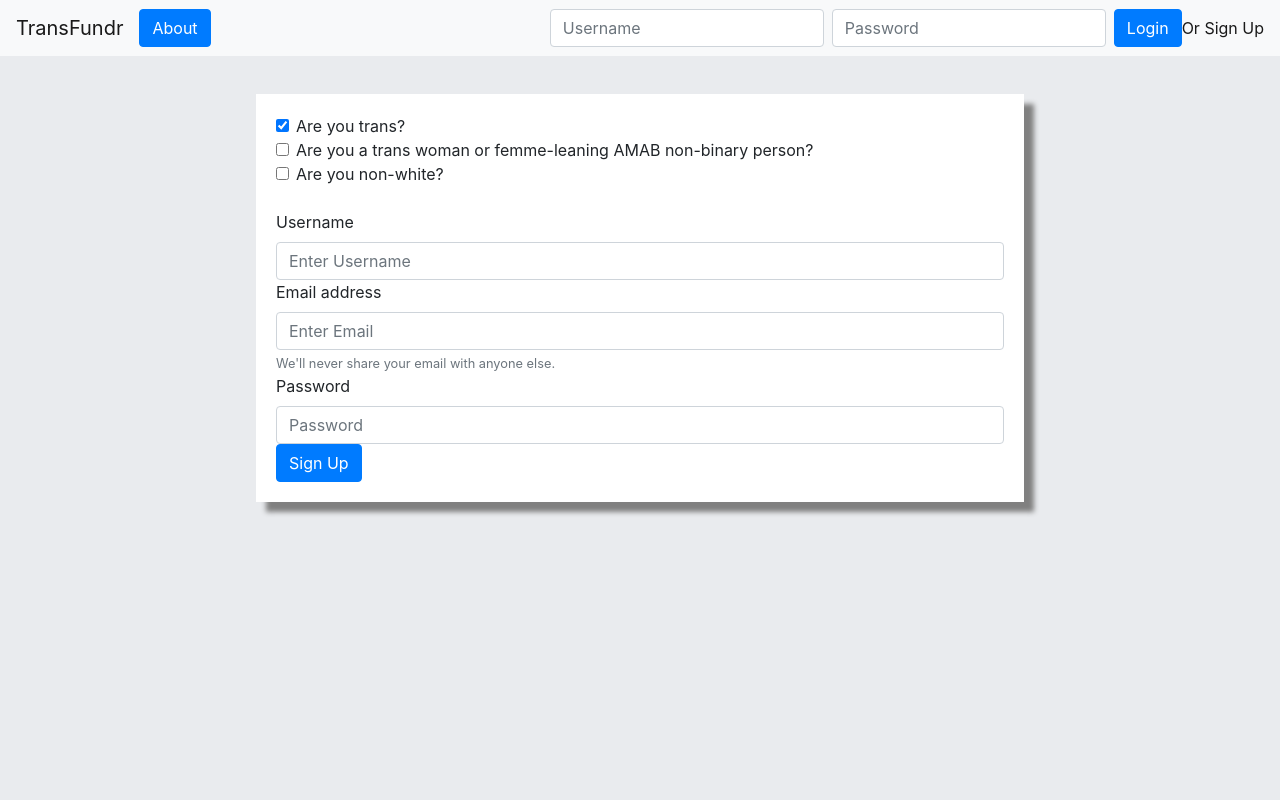
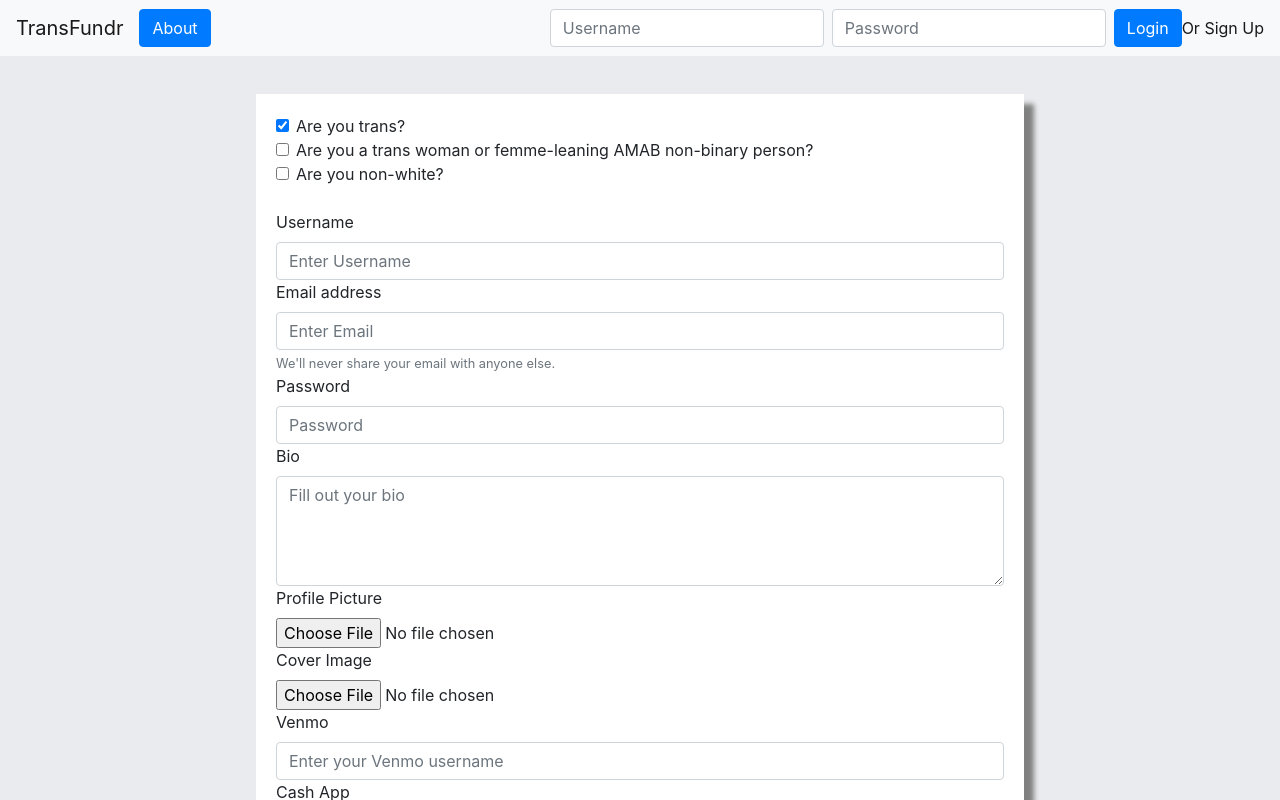
Before and after one commit to LucySuddenly/transfundr-frontend, a React (Create React App) app: page /signup in a window 1280 px wide. Both pictures are taken after a click on the checkbox 282 px from the left and 125 px from the top of the page. Shown: the top 800 px of the page. Built offline with nearby package versions, Linux system fonts and the light colour scheme.

Commit message:
refactored new user signup to one page for user and profile

```diff
--- a/src/App.js
+++ b/src/App.js
@@ -184,7 +184,6 @@ class App extends Component {
             <Route exact path="/beacons/:id" render={()=>(<BeaconShow {...this.props} decodeJwt={this.decodeJwt}/>)}/>
             <Route exact path="/donations/:id" render={()=>(<DonationShow {...this.props} decodeJwt={this.decodeJwt}/>)}/>
             <Route exact path="/beacons/:id/newdonation" render={()=>(<NewDonation/>)}/>
-            <Route exact path="/newprofile" render={()=>(<NewProfile {...this.props} logUserIn={this.logUserIn}/>)} />
             <Route exact path="/newbeacon" render={()=>(<NewBeacon/>)}/>
             <Route exact path="/rankings" render={()=>(<Rankings/>)}/>
             <Route exact path="/about" render={()=>(<About/>)}/>
--- a/src/components/signup.js
+++ b/src/components/signup.js
@@ -15,7 +15,12 @@ class Signup extends Component {
             password: "",
             trans: false,
             femme: false,
-            nonwhite: false
+            nonwhite: false,
+            bio: "",
+            venmo: "",
+            cash: "",
+            paypal: "",
+            zelle: ""
         }
     }
     onCheckChange = (ev) => {
@@ -34,10 +39,12 @@ class Signup extends Component {
 
     showTransOptions = () => {
         let transOptions
-        transOptions = document.getElementById("transoptions")
-        transOptions.className === "hidden" ?
-        transOptions.classList.remove("hidden") :
-        transOptions.classList.add("hidden")
+        transOptions = document.getElementsByClassName("transoptions")
+        for (let i = 0; i < transOptions.length; i++){
+            transOptions[i].className.includes("hidden") ?
+            transOptions[i].classList.remove("hidden") :
+            transOptions[i].classList.add("hidden")
+        }
     }
 
     submitForm = (ev) => {
@@ -56,9 +63,31 @@ class Signup extends Component {
                 toaster.notify(json.error, {duration: 3000})
             } else {
                 this.props.logUserIn(json)
-                this.props.history.push('/newprofile')
+                this.props.history.push(`users/${json.user.id}`)
             }
         })
+    }
+
+    profileImageOnChange = (ev) => {
+        this.setState({profile_image_file_name: ev.target.files[0].name})
+        const reader = new FileReader()
+        reader.readAsDataURL(ev.target.files[0])
+        reader.onload = () => {
+            this.setState({
+                profile_image_file: reader.result
+            })
+        }
+    }
+
+    coverImageOnChange = (ev) => {
+        this.setState({cover_image_file_name: ev.target.files[0].name})
+        const reader = new FileReader()
+        reader.readAsDataURL(ev.target.files[0])
+        reader.onload = () => {
+            this.setState({
+                cover_image_file: reader.result
+            })
+        }
     }
 
     render() {
@@ -67,7 +96,7 @@ class Signup extends Component {
                 <div className="standaloneform">
                     <Form onSubmit={(ev)=> this.submitForm(ev)}>
                         <Form.Check name="trans" value="trans" label="Are you trans?" onChange={(ev) => this.onCheckChange(ev)} onClick={this.showTransOptions}/>
-                        <div id="transoptions" className="hidden">
+                        <div className="transoptions hidden">
                         <Form.Check name="femme" value="femme" label="Are you a trans woman or femme-leaning AMAB non-binary person?" onChange={(ev) => this.onCheckChange(ev)}/>
                         <Form.Check name="nonwhite" value="nonwhite" label="Are you non-white?" onChange={(ev) => this.onCheckChange(ev)}/>
                         </div>
@@ -81,6 +110,22 @@ class Signup extends Component {
                         </Form.Text>
                         <Form.Label>Password</Form.Label>
                         <FormControl value={this.state.password} onChange={(ev)=>{this.onTextFormChange(ev)}} name="password" type="password" placeholder="Password"/>
+                        <Form.Label>Bio</Form.Label>
+                        <FormControl value={this.state.bio} onChange={(ev)=>{this.onTextFormChange(ev)}} name="bio" as="textarea" type="text" placeholder="Fill out your bio" rows={4}/>
+                        <Form.Label>Profile Picture</Form.Label>
+                        <FormControl onChange={(ev) => this.profileImageOnChange(ev)} type="file" name="profile_image" id="profile_image_upload" accept="image/*"/>
+                        <Form.Label>Cover Image</Form.Label>
+                        <FormControl onChange={(ev) => this.coverImageOnChange(ev)} type="file" name="cover_image" id="cover_image_upload" accept="image/*"/>
+                        <span className="transoptions hidden">
+                        <Form.Label>Venmo</Form.Label>
+                        <FormControl value={this.state.venmo} onChange={(ev)=>{this.onTextFormChange(ev)}} name="venmo" type="text" placeholder="Enter your Venmo username"/>
+                        <Form.Label>Cash App</Form.Label>
+                        <FormControl value={this.state.cash} onChange={(ev)=>{this.onTextFormChange(ev)}} name="cash" type="text" placeholder="Enter your Cash App username"/>
+                        <Form.Label>Paypal</Form.Label>
+                        <FormControl value={this.state.paypal} onChange={(ev)=>{this.onTextFormChange(ev)}} name="paypal" type="text" placeholder="Enter your Paypal username"/>
+                        <Form.Label>Zelle</Form.Label>
+                        <FormControl value={this.state.zelle} onChange={(ev)=>{this.onTextFormChange(ev)}} name="zelle" type="text" placeholder="Enter your Zelle username"/>
+                        </span>
                         <Button variant="primary" type="submit">
                             Sign Up
                         </Button>
```
